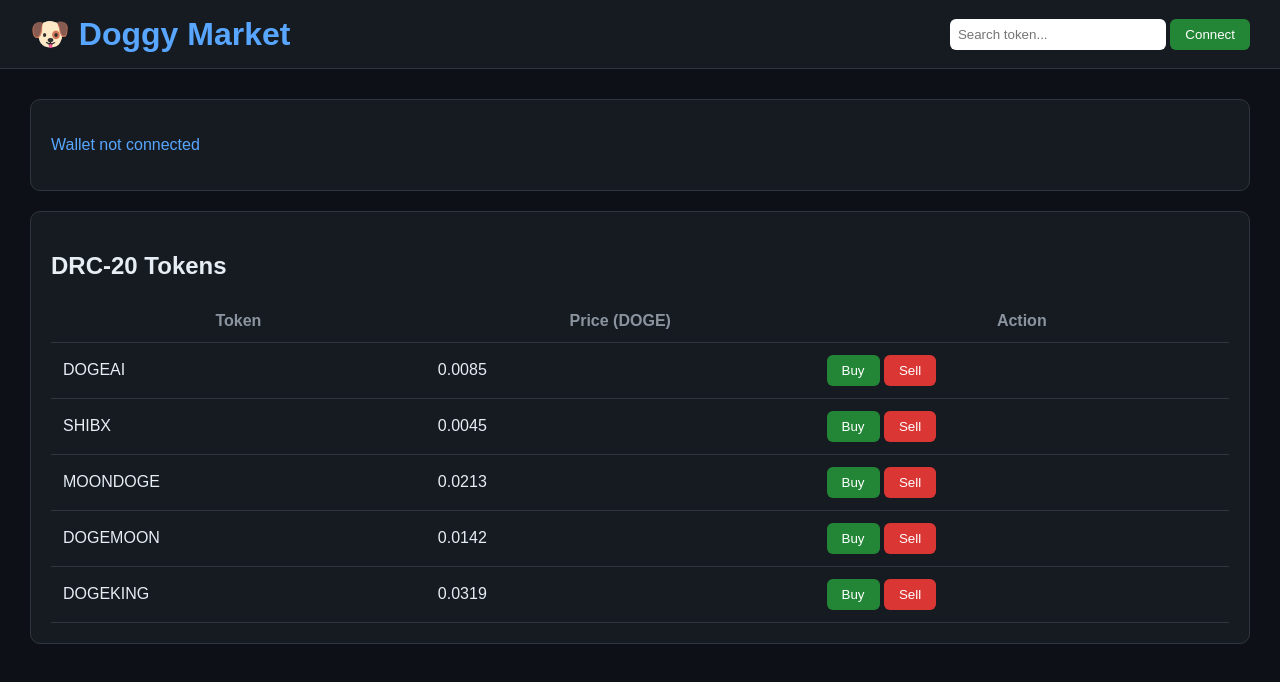
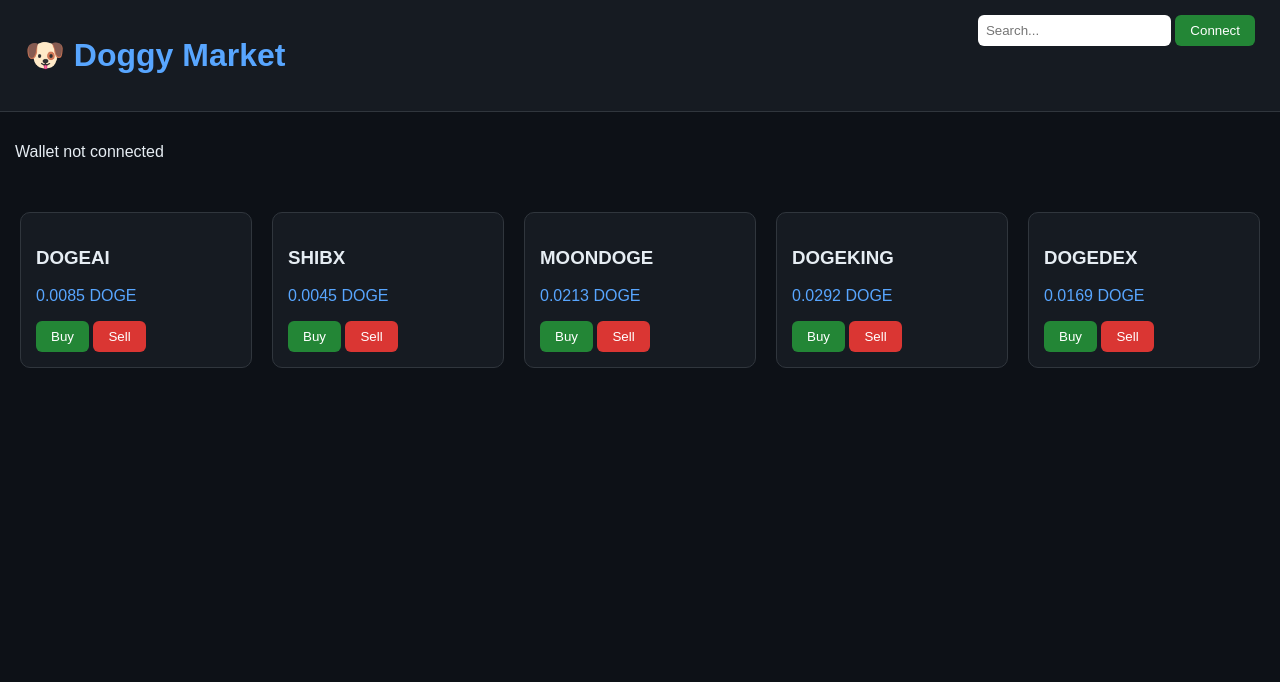
Before and after one commit to ram936540/doge, a plain HTML site: page index.html in a window 1280 px wide. Drawn offline with nearby package versions, Linux system fonts and the light colour scheme.

Commit message:
Update index.html

```diff
--- a/index.html
+++ b/index.html
@@ -1,31 +1,33 @@
 <!DOCTYPE html>
 <html>
 <head>
-  <title>Doggy Market Pro</title>
+  <title>Doggy Market Ultra</title>
+
+  <!-- Toast -->
+  <link rel="stylesheet" href="https://cdn.jsdelivr.net/npm/toastify-js/src/toastify.min.css">
+
   <style>
     body {
+      margin: 0;
       font-family: Arial;
       background: #0d1117;
       color: #e6edf3;
-      margin: 0;
     }
 
     header {
-      background: #161b22;
-      padding: 15px 30px;
       display: flex;
       justify-content: space-between;
-      align-items: center;
+      padding: 15px 25px;
+      background: #161b22;
       border-bottom: 1px solid #30363d;
     }
 
-    h1 { color: #58a6ff; margin: 0; }
+    h1 { color: #58a6ff; }
 
     input {
       padding: 8px;
       border-radius: 6px;
       border: none;
-      width: 200px;
     }
 
     button {
@@ -37,33 +39,26 @@
     }
 
     .connect { background: #238636; }
+
+    .container {
+      padding: 20px;
+      display: grid;
+      grid-template-columns: repeat(auto-fill, minmax(220px, 1fr));
+      gap: 20px;
+    }
+
+    .card {
+      background: #161b22;
+      padding: 15px;
+      border-radius: 10px;
+      border: 1px solid #30363d;
+    }
+
+    .price { color: #58a6ff; }
+
     .buy { background: #238636; }
     .sell { background: #da3633; }
 
-    .container { padding: 30px; }
-
-    .card {
-      background: #161b22;
-      padding: 20px;
-      border-radius: 10px;
-      border: 1px solid #30363d;
-      margin-bottom: 20px;
-    }
-
-    table {
-      width: 100%;
-      border-collapse: collapse;
-      margin-top: 10px;
-    }
-
-    th, td {
-      padding: 12px;
-      border-bottom: 1px solid #30363d;
-    }
-
-    th { color: #8b949e; }
-
-    .wallet { color: #58a6ff; }
   </style>
 </head>
 
@@ -72,81 +67,84 @@
 <header>
   <h1>🐶 Doggy Market</h1>
   <div>
-    <input type="text" id="search" placeholder="Search token..." onkeyup="filterTokens()">
+    <input id="search" placeholder="Search..." onkeyup="filterTokens()">
     <button class="connect" onclick="connectWallet()">Connect</button>
   </div>
 </header>
 
-<div class="container">
-
-  <div class="card">
-    <p id="wallet" class="wallet">Wallet not connected</p>
+<div style="padding:15px;">
+  <p id="wallet">Wallet not connected</p>
 </div>
 
-  <div class="card">
-    <h2>DRC-20 Tokens</h2>
-    <table>
-      <thead>
-        <tr>
-          <th>Token</th>
-          <th>Price (DOGE)</th>
-          <th>Action</th>
-        </tr>
-      </thead>
-      <tbody id="table"></tbody>
-    </table>
-  </div>
+<div class="container" id="tokens"></div>
 
-</div>
+<!-- Toast JS -->
+<script src="https://cdn.jsdelivr.net/npm/toastify-js"></script>
 
 <script>
-  let wallet = null;
-
 let tokens = [
   { name: "DOGEAI", price: 0.01 },
   { name: "SHIBX", price: 0.005 },
   { name: "MOONDOGE", price: 0.02 },
-    { name: "DOGEMOON", price: 0.015 },
-    { name: "DOGEKING", price: 0.03 }
+  { name: "DOGEKING", price: 0.03 },
+  { name: "DOGEDEX", price: 0.015 }
 ];
 
-  function connectWallet() {
-    wallet = "0xABC123...XYZ";
+let wallet = null;
+
+async function connectWallet() {
+  if (window.ethereum) {
+    try {
+      const accounts = await window.ethereum.request({ method: 'eth_requestAccounts' });
+      wallet = accounts[0];
       document.getElementById("wallet").innerText = "Connected: " + wallet;
+    } catch {
+      alert("Connection failed");
+    }
+  } else {
+    alert("Install MetaMask");
+  }
+}
+
+function toast(msg) {
+  Toastify({
+    text: msg,
+    duration: 2000,
+    gravity: "top",
+    position: "right"
+  }).showToast();
 }
 
 function buy(name) {
-    alert("🚀 Bought " + name);
+  toast("🚀 Bought " + name);
 }
 
 function sell(name) {
-    alert("💰 Sold " + name);
+  toast("💰 Sold " + name);
 }
 
-  function loadTokens(list) {
+function render(list) {
   let html = "";
   list.forEach(t => {
     html += `
-        <tr>
-          <td>${t.name}</td>
-          <td>${t.price.toFixed(4)}</td>
-          <td>
+      <div class="card">
+        <h3>${t.name}</h3>
+        <p class="price">${t.price.toFixed(4)} DOGE</p>
         <button class="buy" onclick="buy('${t.name}')">Buy</button>
         <button class="sell" onclick="sell('${t.name}')">Sell</button>
-          </td>
-        </tr>
+      </div>
     `;
   });
-    document.getElementById("table").innerHTML = html;
+  document.getElementById("tokens").innerHTML = html;
 }
 
 function filterTokens() {
-    let value = document.getElementById("search").value.toLowerCase();
-    let filtered = tokens.filter(t => t.name.toLowerCase().includes(value));
-    loadTokens(filtered);
+  let val = document.getElementById("search").value.toLowerCase();
+  let filtered = tokens.filter(t => t.name.toLowerCase().includes(val));
+  render(filtered);
 }
 
-  // Fake live price update
+// Fake live price updates
 setInterval(() => {
   tokens = tokens.map(t => ({
     ...t,
@@ -155,7 +153,7 @@
   filterTokens();
 }, 2000);
 
-  loadTokens(tokens);
+render(tokens);
 </script>
 
 </body>
```
Lines whose indentation alone changed are shown as unchanged.
